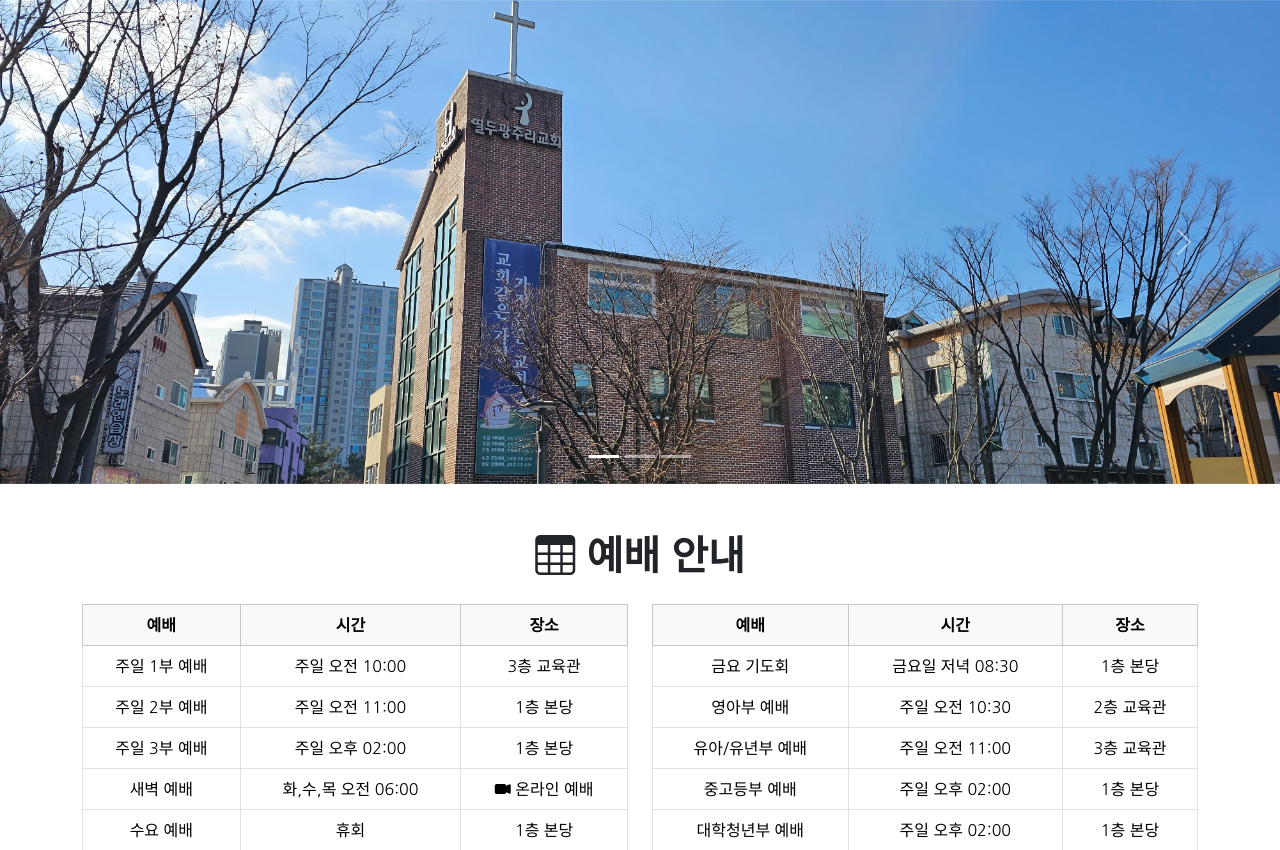
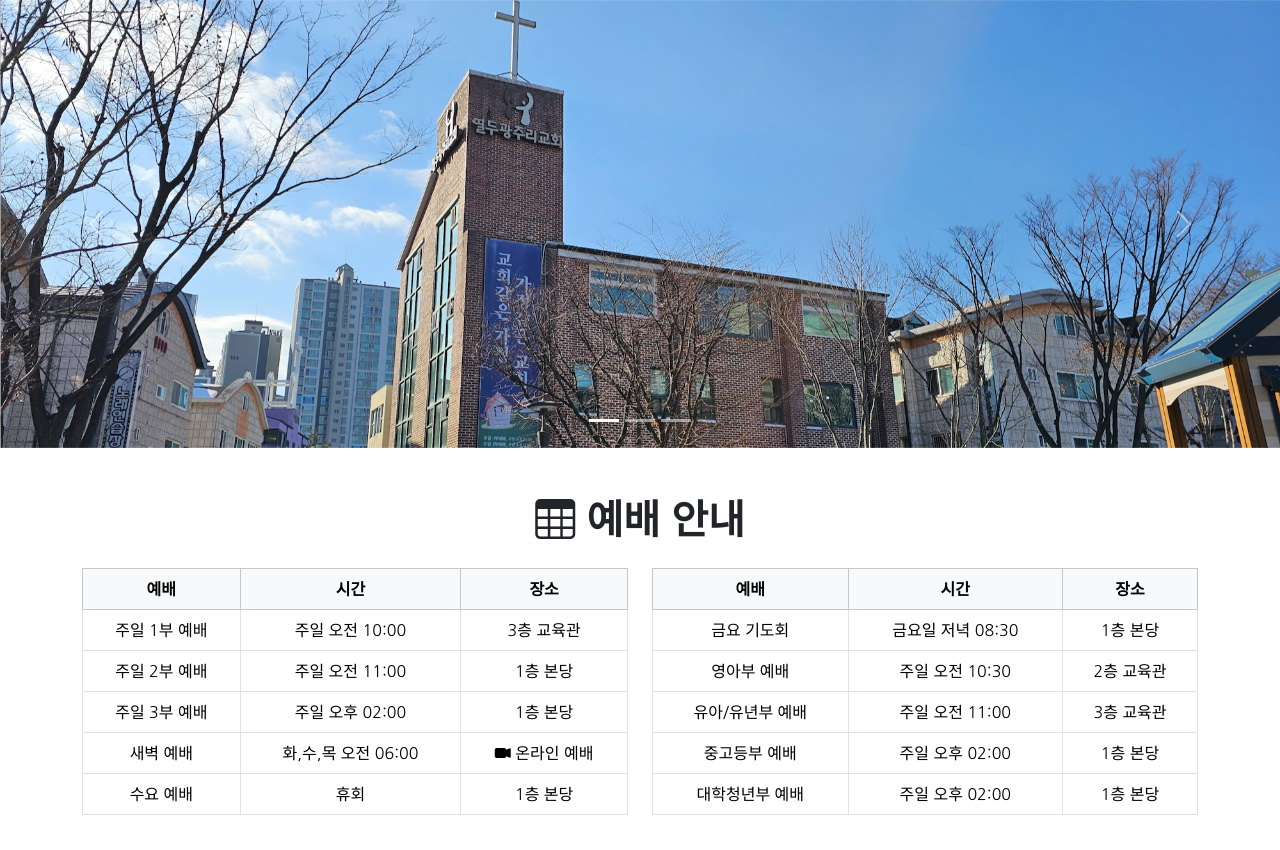
Before and after one commit to chjs/12baskets, a Django app: page / in a window 1280 px wide. Shown: the part 204-1054 px from the top of the page. Run offline with Django 5.2, Linux system fonts and the light colour scheme; data that the repository does not hold is empty; some libraries are stand-ins or nearby versions.

Commit message:
changed the carousel size to 2000x700.

```diff
--- a/pages/templates/pages/carousel.html
+++ b/pages/templates/pages/carousel.html
@@ -8,13 +8,13 @@
         </div>
         <div class="carousel-inner">
             <div class="carousel-item active">
-                <img src="{% static 'pages/images/carousel/church01.jpg' %}" class="d-block w-100" alt="Photo 1">
+                <img src="{% static 'pages/images/carousel/church01.png' %}" class="d-block w-100" alt="Photo 1">
             </div>
             <div class="carousel-item">
-                <img src="{% static 'pages/images/carousel/church01.jpg' %}" class="d-block w-100" alt="Photo 2">
+                <img src="{% static 'pages/images/carousel/church01.png' %}" class="d-block w-100" alt="Photo 2">
             </div>
             <div class="carousel-item">
-                <img src="{% static 'pages/images/carousel/church01.jpg' %}" class="d-block w-100" alt="Photo 2">
+                <img src="{% static 'pages/images/carousel/church01.png' %}" class="d-block w-100" alt="Photo 2">
             </div>
         </div>
         <button class="carousel-control-prev" type="button" data-bs-target="#carouselExample" data-bs-slide="prev">
```
Also changed, not shown: pages/static/pages/images/carousel/church01.jpg (deleted), pages/static/pages/images/carousel/church01.png (added), 1 other file.
